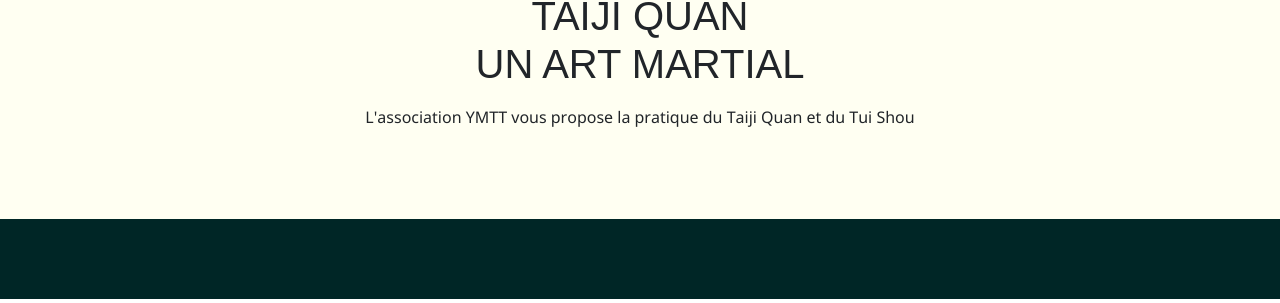
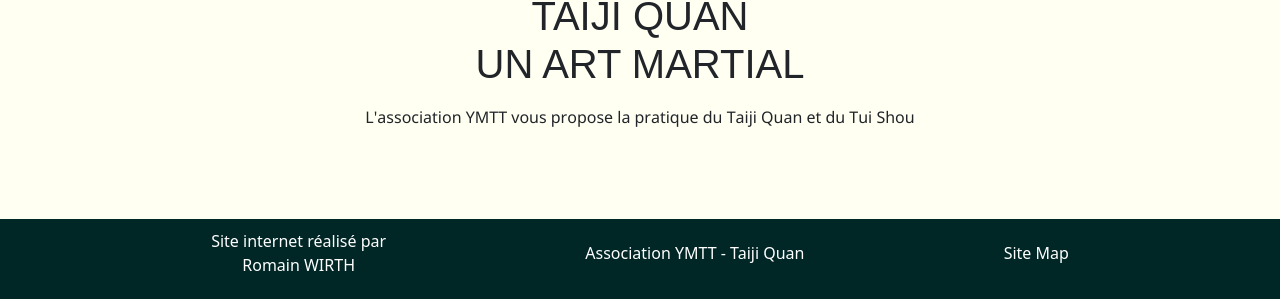
Before and after one commit to RomainWirth/-Taiji_Quan_asso_YMTT, a website: page index.html in a window 1280 px wide. Shown: the part 501-804 px from the top of the page. Drawn offline with nearby package versions, Linux system fonts and the light colour scheme; a web font is replaced by a local one.

Commit message:
ADD sitemap et UPD footer + CSS

```diff
--- a/index.html
+++ b/index.html
@@ -82,7 +82,16 @@
         </div>
     </main>
     <footer>
-
+        <div class="container-fluid flexRow justifyEven alignCenter">
+            <p>
+                Site internet réalisé par<br>
+                Romain WIRTH
+            </p>
+            <p alt="">
+                <a href="./index.html">Association YMTT - Taiji Quan</a>
+            </p>
+            <p><a href="./sitemap.xml">Site Map</a></p>
+        </div>
     </footer>
 </body>
 </html>
--- a/sass/base/_base.scss
+++ b/sass/base/_base.scss
@@ -61,6 +61,9 @@
 .justifyBetween {
     justify-content: space-between;
 }
+.justifyEven {
+    justify-content: space-evenly;
+}
 .alignStart {
     align-items: flex-start;
 }
--- a/sass/layouts/_footer.scss
+++ b/sass/layouts/_footer.scss
@@ -1,4 +1,12 @@
 footer {
     height: 10vh;
     background-color: $color-quinary;
+    & div {
+        & p {
+            color: white!important;
+            & a {
+                color: white!important;
+            }
+        }
+    }
 }
```
Also changed, not shown: public/css/style.css, 1 other file.
